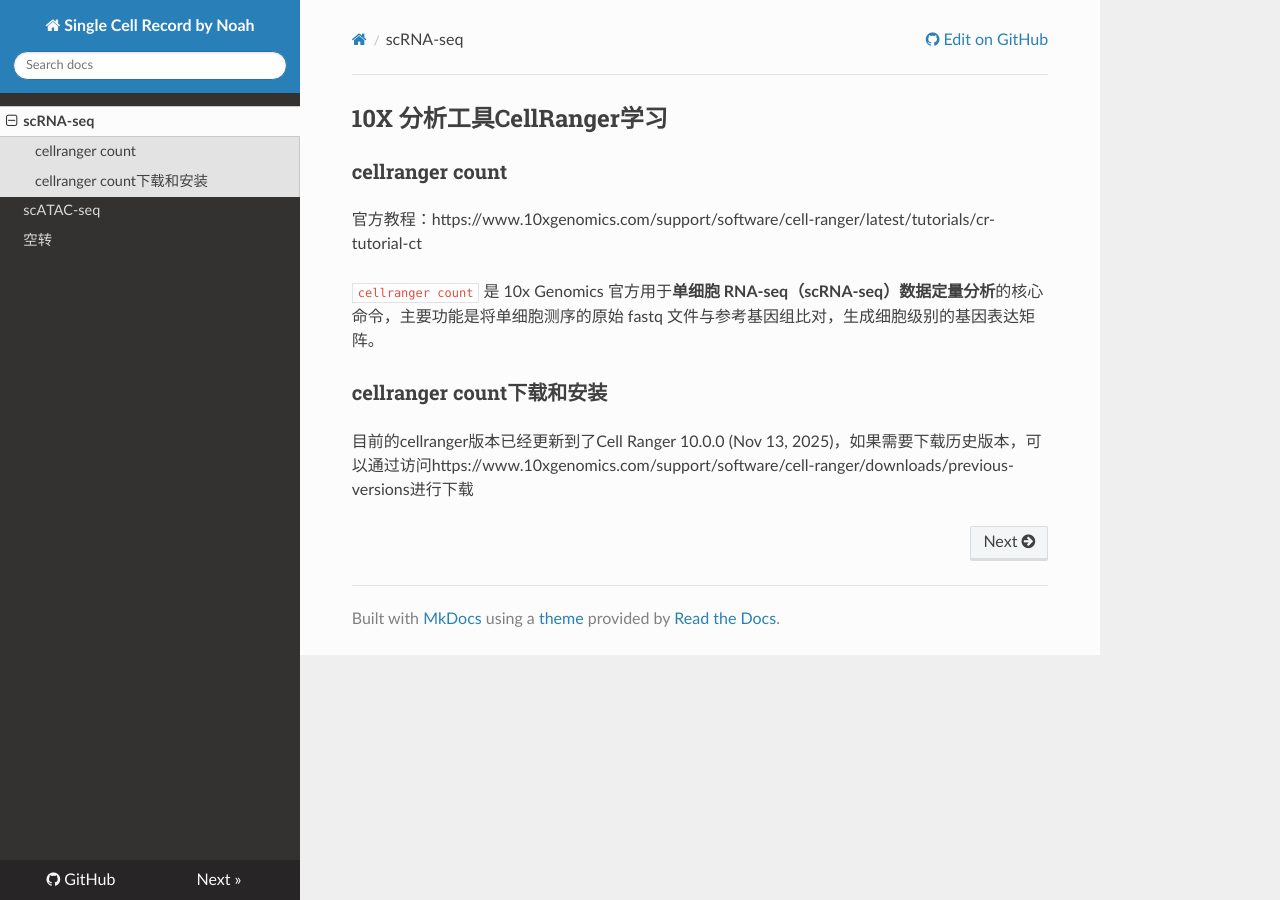
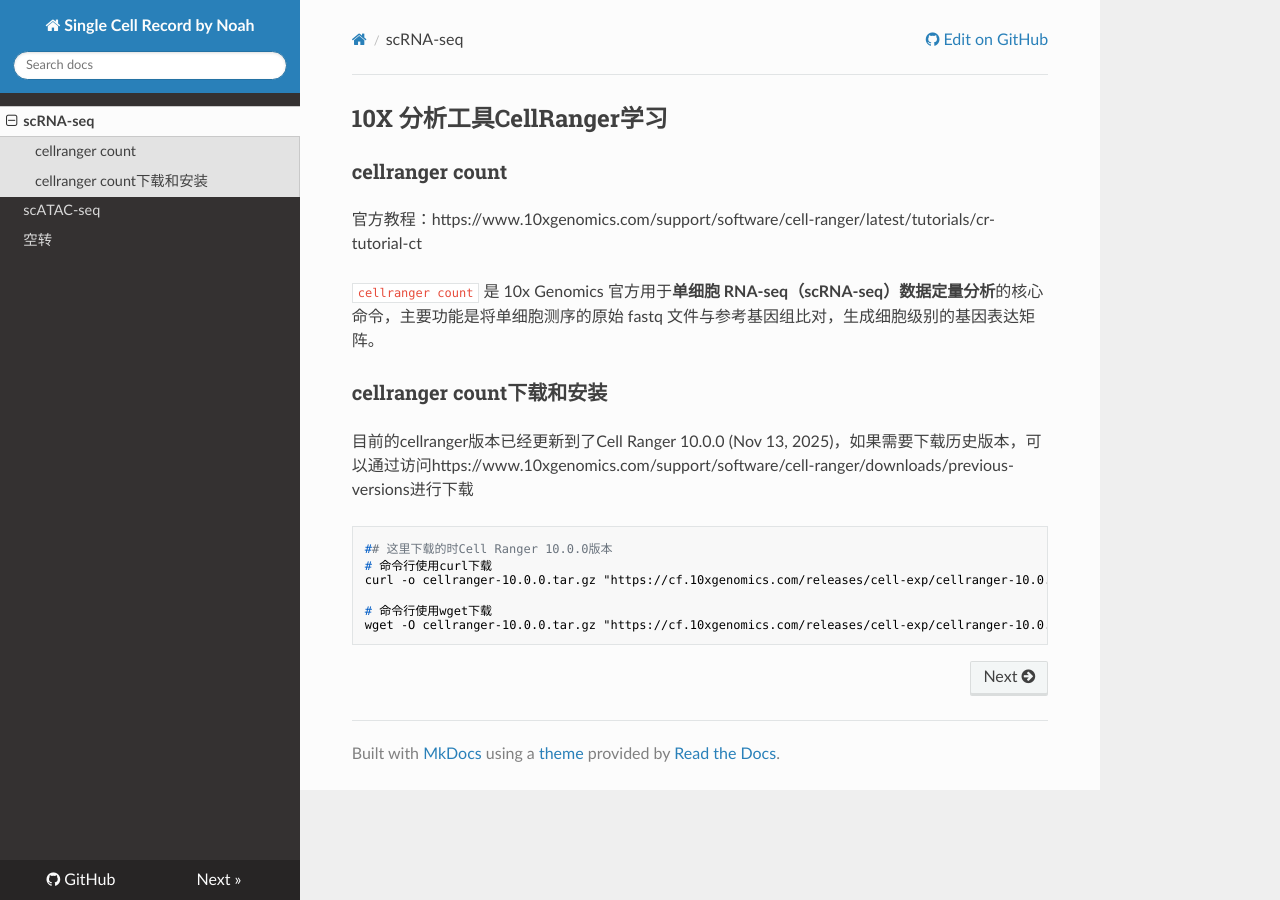
Before and after one commit to Wangjien/my-single-cell-record, an MkDocs documentation site: the page built from docs/scRNA-seq.md, in a window 1280 px wide. Built offline with MkDocs 1.6.1, drawn with Linux system fonts in a browser that asks for light colours; nearby versions of some CDN libraries.

Commit message:
添加cellranger

````diff
--- a/docs/scRNA-seq.md
+++ b/docs/scRNA-seq.md
@@ -9,3 +9,12 @@
 ### cellranger count下载和安装
 
 目前的cellranger版本已经更新到了Cell Ranger 10.0.0 (Nov 13, 2025)，如果需要下载历史版本，可以通过访问https://www.10xgenomics.com/support/software/cell-ranger/downloads/previous-versions进行下载
+
+```shell
+## 这里下载的时Cell Ranger 10.0.0版本
+# 命令行使用curl下载
+curl -o cellranger-10.0.0.tar.gz "https://cf.10xgenomics.com/releases/cell-exp/cellranger-10.0.0.tar.gz?Expires=1765682198&Key-Pair-Id=APKAI7S6A5RYOXBWRPDA&Signature=SO3tn4o50UYUViprsueJpWGbkOLqzAUxH8X4fbKgtr4LxexzQFLWWc~Og9I3AUpOKrntOLVFd0TTfJ63X5EuM2jl5fwLvMPVDg2Mh4liM0Lp87qzhyY6TsxdJkRs3UuMlelp3rc2ZATBG9O5yfo-Urxgx-dY5jsnpldy0hKg58XGe8-r6CGmOI1CzGAF4qpiCgJOzRbONK7QHDFTYcKey6Xmh7PT~KPRip24kUcKiJyJzyfhGNdfSACJbJgA02kLEBb2EmZasQFvfRoY0NPMFlnVpFkIv7-p73JA~CiYERWT0awbwdkPn7n7eXItlVktXA3Z2QwiT~DJfsc8eKC2rA__"
+
+# 命令行使用wget下载
+wget -O cellranger-10.0.0.tar.gz "https://cf.10xgenomics.com/releases/cell-exp/cellranger-10.0.0.tar.gz?Expires=1765682198&Key-Pair-Id=APKAI7S6A5RYOXBWRPDA&Signature=SO3tn4o50UYUViprsueJpWGbkOLqzAUxH8X4fbKgtr4LxexzQFLWWc~Og9I3AUpOKrntOLVFd0TTfJ63X5EuM2jl5fwLvMPVDg2Mh4liM0Lp87qzhyY6TsxdJkRs3UuMlelp3rc2ZATBG9O5yfo-Urxgx-dY5jsnpldy0hKg58XGe8-r6CGmOI1CzGAF4qpiCgJOzRbONK7QHDFTYcKey6Xmh7PT~KPRip24kUcKiJyJzyfhGNdfSACJbJgA02kLEBb2EmZasQFvfRoY0NPMFlnVpFkIv7-p73JA~CiYERWT0awbwdkPn7n7eXItlVktXA3Z2QwiT~DJfsc8eKC2rA__"
+```
````
